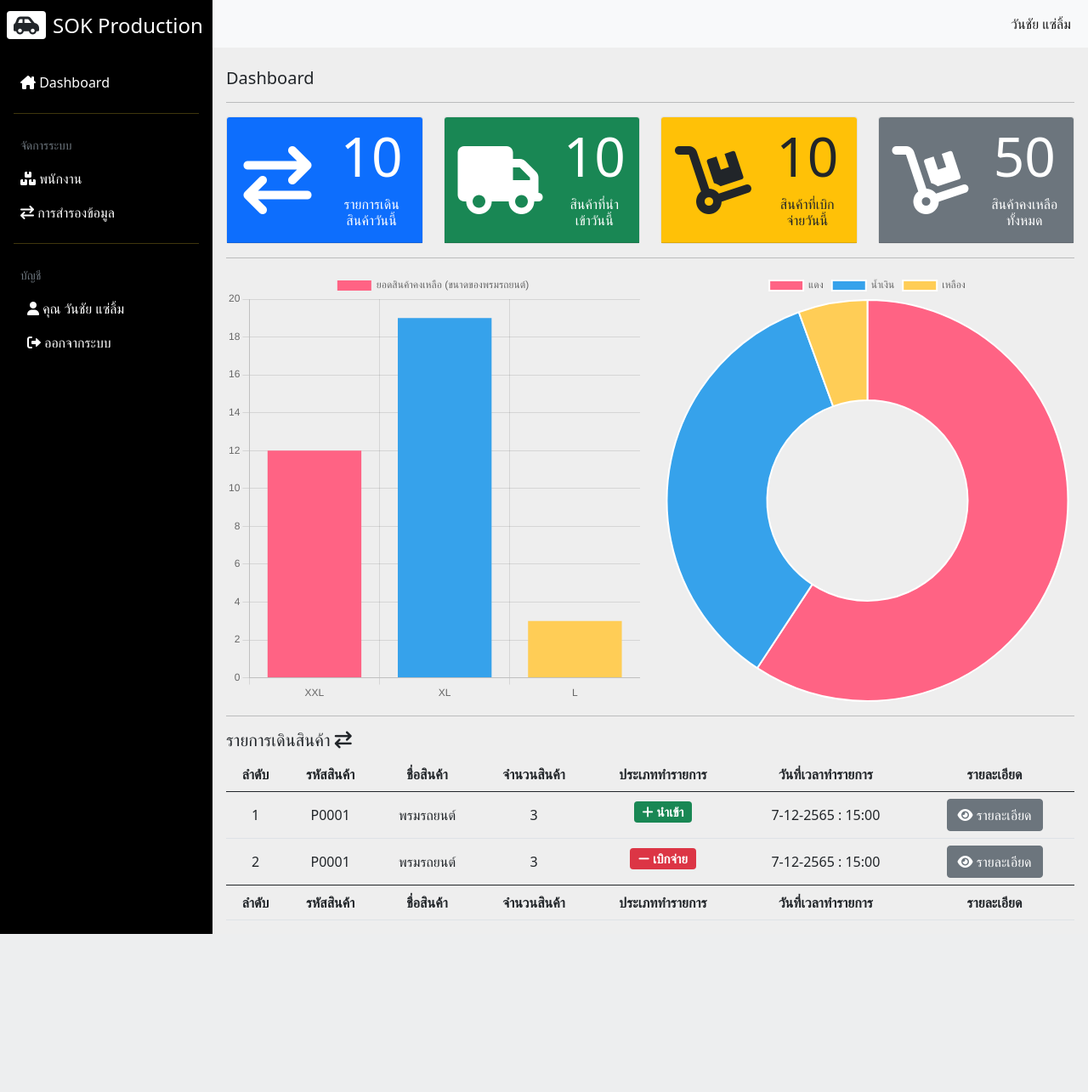
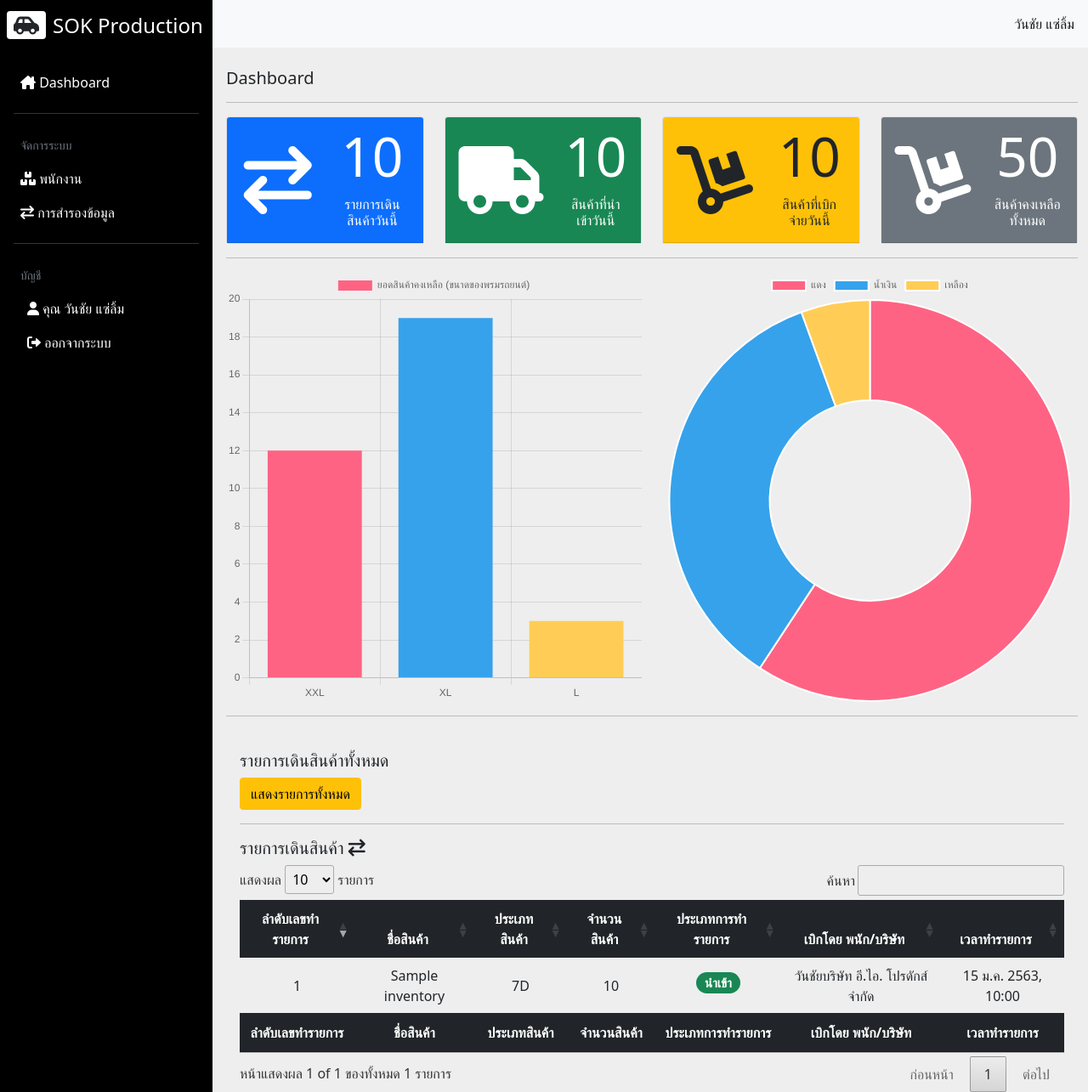
Before and after one commit to seayprem/sok, a PHP site: page /?status=1 in a window 1280 px wide. Shown: the whole page at 85% size. Before the commit the page ends 1099 px from the top, so only its background shows below. Run offline with PHP 8.4, Linux system fonts and the light colour scheme; a user stored in the database is signed in; data comes from the database, SQL or seed files in the repository; tables that the repository leaves empty hold one stand-in row (values such as "Sample post").

Commit message:
add transfer on dashboard

```diff
--- a/index.php
+++ b/index.php
@@ -18,6 +18,7 @@ if(empty($_SESSION['emp_level'])) {
   </script>";
   // echo '<script>alert("คุณไม่ได้รับอนุญาตในการเข้าถึงหน้าต่างนี้");window.location.href = "login.php"</script>';
 }
+include_once('config/db.php');
 ?>
 
 <!DOCTYPE html>
@@ -35,7 +36,13 @@ if(empty($_SESSION['emp_level'])) {
   <link rel="stylesheet" href="css/bootstrap.min.css">
 
   <link rel="stylesheet" href="css/styles.css">
+  <link rel="stylesheet" href="css/jquery.dataTables.min.css">
 
+  <style>
+    .dataTables_filter input {
+      margin-bottom: 5px;
+    }
+  </style>
 
 </head>
 
@@ -173,57 +180,102 @@ if(empty($_SESSION['emp_level'])) {
 
 
         <hr>
+        <div class="dashboard-content px-3 pt-4">
+        <h2 class="fs-5"> รายการเดินสินค้าทั้งหมด</h2>
+        <a href="transfer.php" class="btn btn-warning" id="normal">แสดงรายการทั้งหมด</a>
+        <hr>
         <h2 class="fs-5">รายการเดินสินค้า <i class="fa-solid fa-arrow-right-arrow-left"></i></h2>
         <!-- Table Transfer  -->
           <div class="table-responsive">
-          <table class="table align-middle text-center">
-            <thead>
+          <!-- Table  -->
+
+          <table class="table align-middle table-hover" id="myTable">
+                  <thead class="table-dark">
                     <tr>
-                <th>ลำดับ</th>
-                <th>รหัสสินค้า</th>
-                <th>ชื่อสินค้า</th>
-                <th>จำนวนสินค้า</th>
-                <th>ประเภททำรายการ</th>
-                <th>วันที่เวลาทำรายการ</th>
-                <th>รายละเอียด</th>
+                      <th class="text-center">ลำดับเลขทำรายการ</th>
+                      <th class="text-center">ชื่อสินค้า</th>
+                      <th style="display: none;"></th>
+                      <th style="display: none;"></th>
+                      <th style="display: none;"></th>
+                      <th style="display: none;"></th>
+                      <th class="text-center">ประเภทสินค้า</th>
+                      <th class="text-center">จำนวนสินค้า</th>
+                      <th class="text-center">ประเภทการทำรายการ</th>
+                      <th class="text-center">เบิกโดย พนัก/บริษัท</th>
+                      <th class="text-center">เวลาทำรายการ</th>
                     </tr>
                   </thead>
                   <tbody>
+                    <?php
+                    if($_GET['status'] == 1) {
+                      $sql = "SELECT * FROM `transfer` LEFT JOIN `employee` ON employee.emp_id = transfer.emp_id LEFT JOIN supplier ON transfer.sup_id = supplier.sup_id LEFT JOIN inventory ON transfer.inv_id = inventory.inv_id LEFT JOIN category ON inventory.cate_id = category.cate_id WHERE transfer.t_status = 1";
+                    } else if($_GET['status'] == 2) {
+                      $sql = "SELECT * FROM `transfer` LEFT JOIN `employee` ON employee.emp_id = transfer.emp_id LEFT JOIN supplier ON transfer.sup_id = supplier.sup_id LEFT JOIN inventory ON transfer.inv_id = inventory.inv_id LEFT JOIN category ON inventory.cate_id = category.cate_id WHERE transfer.t_status = 2";
+                    } else if(isset($_POST['time_select'])) {
+                      $date_start = $_POST['date_start'];
+                      $time_start = $_POST['time_start'];
+                      $date_end = $_POST['date_end'];
+                      $time_end = $_POST['time_end'];
+
+                      if(empty($date_start) && empty($time_start) && empty($date_end) && empty($time_end)) {
+                        $sql = "SELECT * FROM `transfer` LEFT JOIN `employee` ON employee.emp_id = transfer.emp_id LEFT JOIN supplier ON transfer.sup_id = supplier.sup_id LEFT JOIN inventory ON transfer.inv_id = inventory.inv_id LEFT JOIN category ON inventory.cate_id = category.cate_id";
+                      } else if(empty($time_start) && empty($time_end)) {
+                        $sql = "SELECT * FROM `transfer` LEFT JOIN `employee` ON employee.emp_id = transfer.emp_id LEFT JOIN supplier ON transfer.sup_id = supplier.sup_id LEFT JOIN inventory ON transfer.inv_id = inventory.inv_id LEFT JOIN category ON inventory.cate_id = category.cate_id WHERE DATE(t_datetime) BETWEEN '$date_start' AND '$date_end'";
+                      } else {
+                        $sql = "SELECT * FROM `transfer` LEFT JOIN `employee` ON employee.emp_id = transfer.emp_id LEFT JOIN supplier ON transfer.sup_id = supplier.sup_id LEFT JOIN inventory ON transfer.inv_id = inventory.inv_id LEFT JOIN category ON inventory.cate_id = category.cate_id WHERE t_datetime BETWEEN '$date_start $time_start' AND '$date_end $time_end'";
+                      }
+                      // $sql = "SELECT * FROM `transfer` WHERE DATE(t_datetime) >= '$date_start $time_start' AND DATE(t_datetime) <= '$date_end $time_end'";
+                    } else {
+                      $sql = "SELECT * FROM `transfer` LEFT JOIN `employee` ON employee.emp_id = transfer.emp_id LEFT JOIN supplier ON transfer.sup_id = supplier.sup_id LEFT JOIN inventory ON transfer.inv_id = inventory.inv_id LEFT JOIN category ON inventory.cate_id = category.cate_id WHERE (transfer.emp_id IS NULL or transfer.emp_id = '') OR (transfer.emp_id IS NOT NULL or transfer.emp_id != '') OR (transfer.sup_id IS NULL or transfer.sup_id = '') OR (transfer.sup_id IS NOT NULL or transfer.sup_id != '') OR (transfer.inv_id IS NULL or transfer.inv_id = '') OR (transfer.inv_id IS NOT NULL or transfer.inv_id != '')";
+                    }
+
+
+                    $query = mysqli_query($conn, $sql);
+                    while($row = mysqli_fetch_array($query)) {
+
+
+                    ?>
+                    <tr id="<?= $row['t_id']; ?>" class="text-center">
+                      <td><?= $row['t_id']; ?></td>
+                      <td data-target="product"><?= $row['inv_name']; ?></td>
+                      <td data-target="category"><?= $row['cate_name']; ?></td>
+                      <td data-target="amount"><?= $row['t_qty']; ?></td>
+                      <td data-target="status2" style="display: none;"><?= $row['t_status']; ?></td>
+                      <td data-target="empid" style="display: none;"><?= $row['emp_id']; ?></td>
+                      <td data-target="supid" style="display: none;"><?= $row['sup_id']; ?></td>
+                      <td data-target="productId" style="display: none;"><?= $row['inv_id']; ?></td>
+                      <td data-target="statut">
+                        <?php
+                        if($row['t_status'] == 1) {
+                          ?>
+                          <h5><span class="badge rounded-pill bg-success">นำเข้า</span></h5>
+                        <?php } ?>
+                        <?php
+                        if($row['t_status'] == 2) {
+                          ?>
+                          <h5><span class="badge rounded-pill bg-danger">เบิกจ่าย</span></h5>
+                        <?php } ?>
+                      </td>
+                      <td data-target="empname"><?= $row['emp_fname'] ?><?= $row['sup_company']; ?></td>
+                      <td data-target="timedate"><?php echo DateThai($row['t_datetime']); ?></td>
+
+                    </tr>
+                    <?php } ?>
+                  </tbody>
+                  <thead class="table-dark">
                     <tr>
-                <td>1</td>
-                <td>P0001</td>
-                <td>พรมรถยนต์</td>
-                <td>3</td>
-                <td><h5><span class="badge bg-success"><i class="fa-solid fa-plus"></i> นำเข้า</span></h5></td>
-                <td>7-12-2565 : 15:00</td>
-                <td>
-                  <a href="#" class="btn btn-secondary"><i class="fa-solid fa-eye"></i> รายละเอียด</a>
-                </td>
-              </tr>
-              <tr>
-                <td>2</td>
-                <td>P0001</td>
-                <td>พรมรถยนต์</td>
-                <td>3</td>
-                <td><h5><span class="badge bg-danger"><i class="fa-solid fa-minus"></i> เบิกจ่าย</span></h5></td>
-                <td>7-12-2565 : 15:00</td>
-                <td>
-                  <a href="#" class="btn btn-secondary"><i class="fa-solid fa-eye"></i> รายละเอียด</a>
-                </td>
-              </tr>
-            </tbody>
-            <thead>
-              <tr>
-                <th>ลำดับ</th>
-                <th>รหัสสินค้า</th>
-                <th>ชื่อสินค้า</th>
-                <th>จำนวนสินค้า</th>
-                <th>ประเภททำรายการ</th>
-                <th>วันที่เวลาทำรายการ</th>
-                <th>รายละเอียด</th>
+                      <th class="text-center">ลำดับเลขทำรายการ</th>
+                      <th class="text-center">ชื่อสินค้า</th>
+                      <th class="text-center">ประเภทสินค้า</th>
+                      <th class="text-center">จำนวนสินค้า</th>
+                      <th class="text-center">ประเภทการทำรายการ</th>
+                      <th class="text-center">เบิกโดย พนัก/บริษัท</th>
+                      <th class="text-center">เวลาทำรายการ</th>
                     </tr>
                   </thead>
                 </table>
+
+                <!-- End Table  -->
         </div>
 
       </div>
@@ -251,6 +303,9 @@ if(empty($_SESSION['emp_level'])) {
     <script src="js/logout.js"></script>
     <script src="js/responsive.js"></script>
     <!-- <script src="https://cdn.jsdelivr.net/npm/chart.js"></script> -->
+    <script src="js/jquery.dataTables.min.js"></script>
+    <script src="js/addTransfer.js"></script>
+
 
 
     <script>
```
Lines whose indentation alone changed are shown as unchanged.
